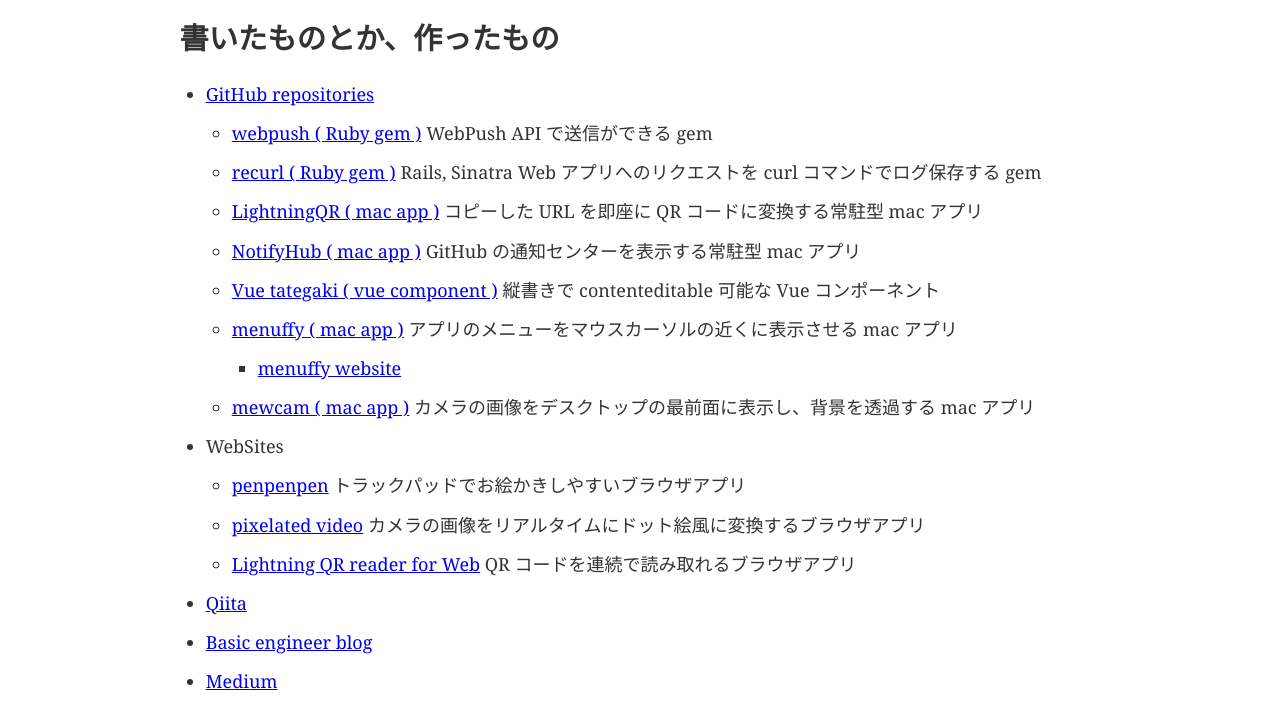
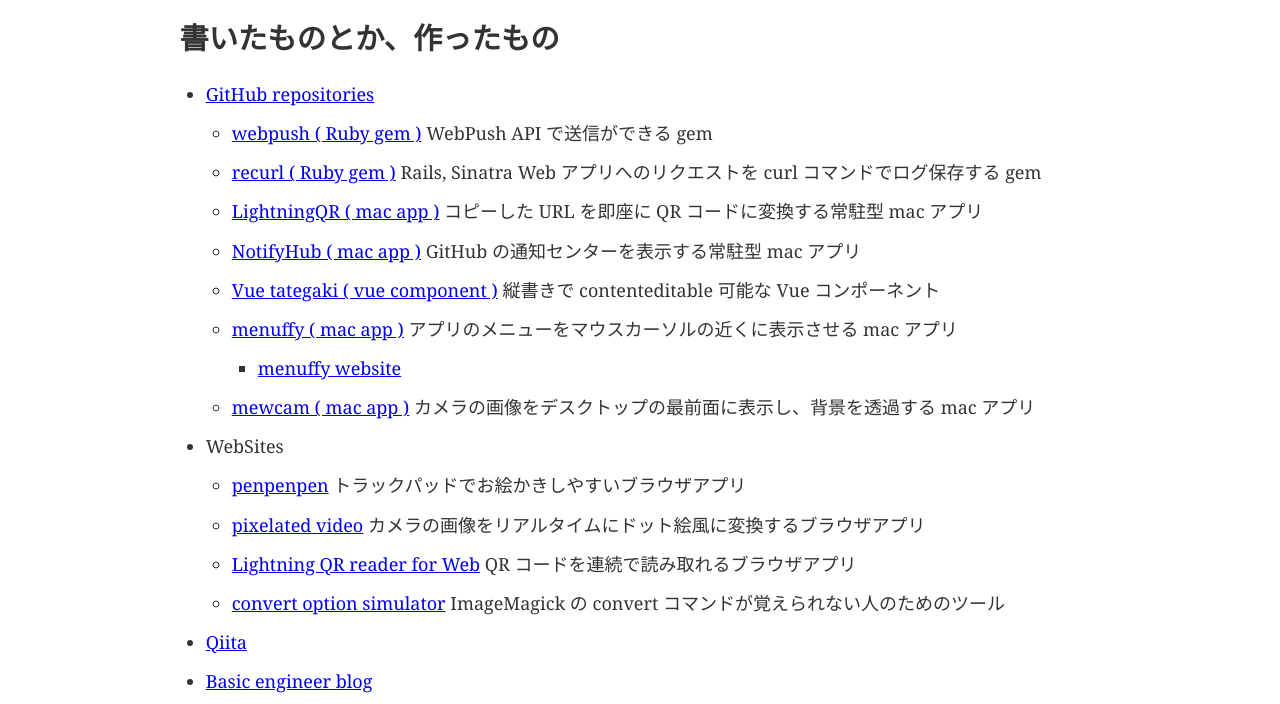
Before and after one commit to zaru/zaru, a Gatsby site: page / in a window 1280 px wide. Shown: the part 223-927 px from the top of the page. Built offline with nearby package versions, Linux system fonts and the light colour scheme; Gatsby itself is replaced by a stand-in of ours.

Commit message:
add convert sim site

```diff
--- a/src/pages/index.js
+++ b/src/pages/index.js
@@ -34,6 +34,7 @@
           <li><a href="https://penpenpen.zaru.dev/">penpenpen</a> トラックパッドでお絵かきしやすいブラウザアプリ</li>
           <li><a href="https://pixelated-video.zaru.dev/">pixelated video</a> カメラの画像をリアルタイムにドット絵風に変換するブラウザアプリ</li>
           <li><a href="https://lightning-qr.zaru.dev/">Lightning QR reader for Web</a> QR コードを連続で読み取れるブラウザアプリ</li>
+          <li><a href="https://convert-web-simulator.firebaseapp.com/">convert option simulator</a> ImageMagick の convert コマンドが覚えられない人のためのツール</li>
         </ul>
       </li>
       <li><a href="https://qiita.com/zaru">Qiita</a></li>
```
